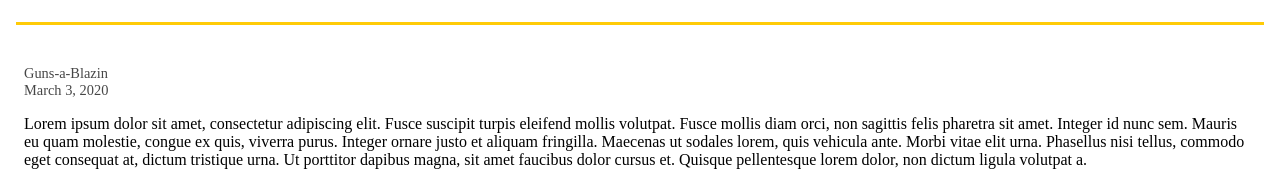
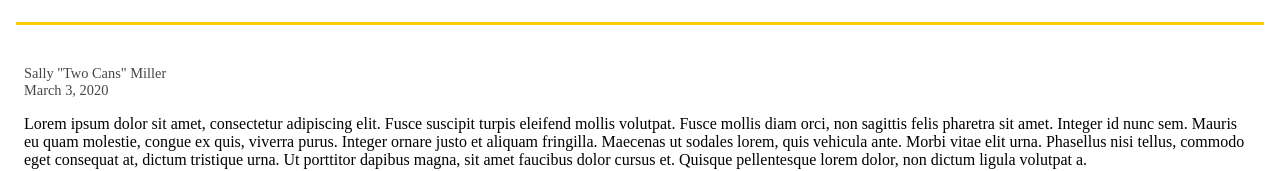
Before and after one commit to JacquesBegin/rocGames, an Angular app in the folder roc-games/: page / in a window 1280 px wide. Shown: the part 3552-3723 px from the top of the page. Built offline with nearby package versions, Linux system fonts and the light colour scheme.

Commit message:
Adds binding for article author.

```diff
--- a/roc-games/src/app/components/articles/article/article.component.html
+++ b/roc-games/src/app/components/articles/article/article.component.html
@@ -1,6 +1,6 @@
 <article class="article" *ngFor="let article of databaseArticles">
   <h2 class="articleTitle">{{ article.databaseArticle }}</h2>
-  <div class="articleAuthor">Guns-a-Blazin</div>
+  <div class="articleAuthor">{{ article.articleAuthor }}</div>
   <div class="articleDate">March 3, 2020</div>
   <div class="articleContent">
     <p>Lorem ipsum dolor sit amet, consectetur adipiscing elit. Fusce suscipit turpis eleifend mollis volutpat. Fusce mollis diam orci, non sagittis felis pharetra sit amet. Integer id nunc sem. Mauris eu quam molestie, congue ex quis, viverra purus. Integer ornare justo et aliquam fringilla. Maecenas ut sodales lorem, quis vehicula ante. Morbi vitae elit urna. Phasellus nisi tellus, commodo eget consequat at, dictum tristique urna. Ut porttitor dapibus magna, sit amet faucibus dolor cursus et. Quisque pellentesque lorem dolor, non dictum ligula volutpat a.
```
